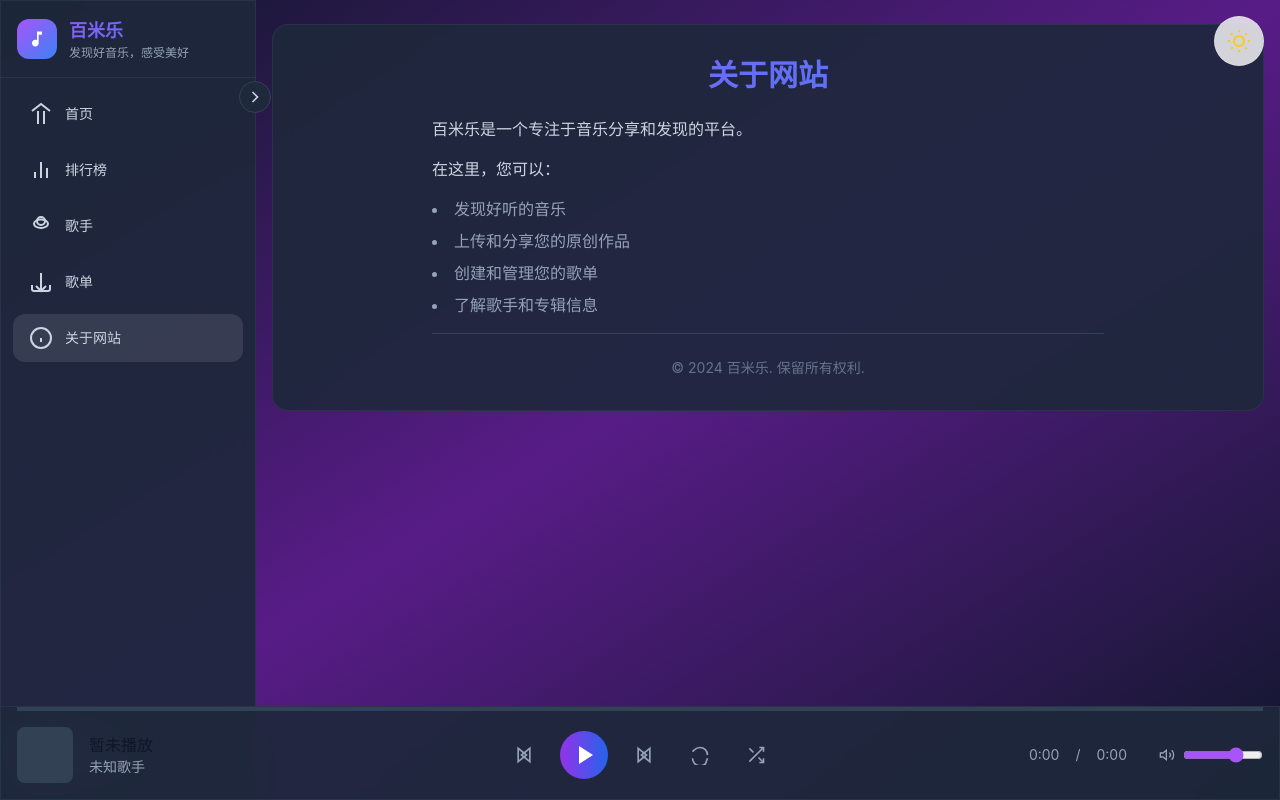
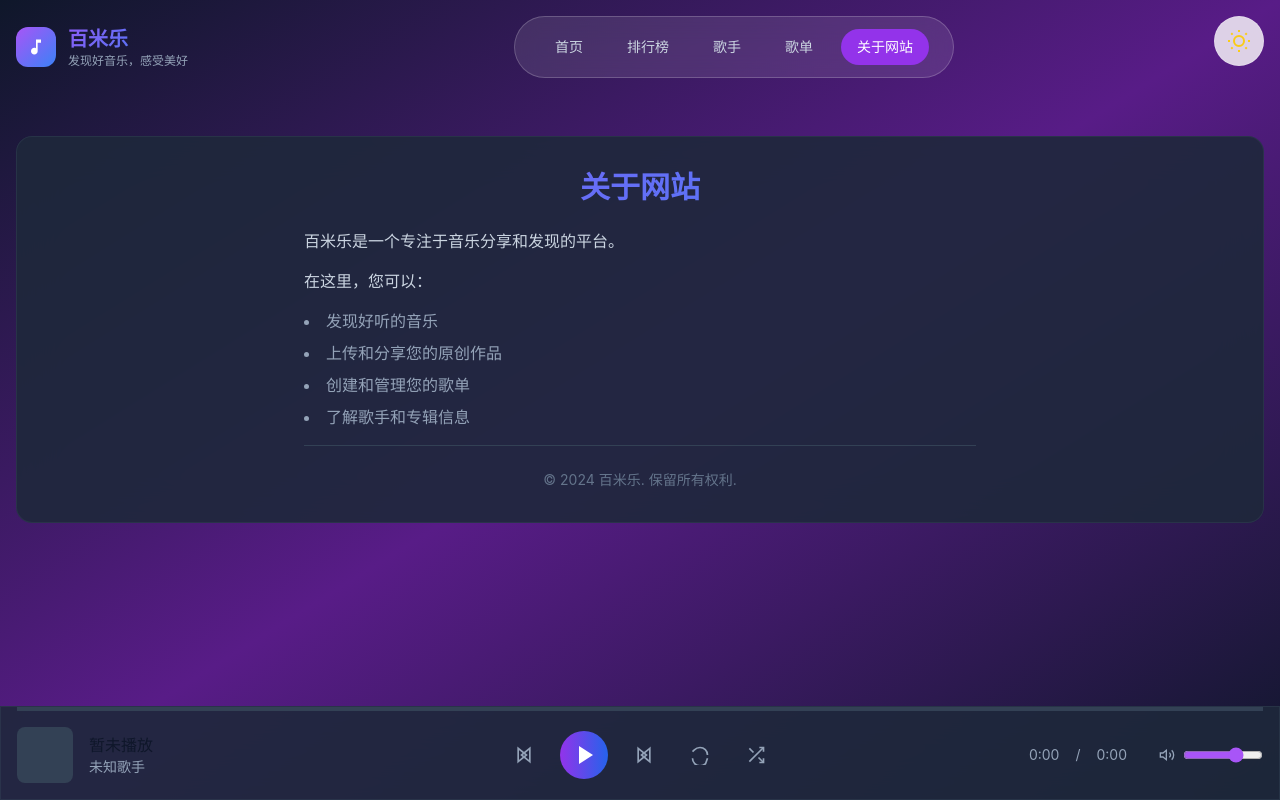
Before and after one commit to fjsuta/bailemi, a Vue app in the folder bailemi-frontend/: page /#/about in a window 1280 px wide. Built offline with nearby package versions, Linux system fonts and the light colour scheme.

Commit message:
将侧边栏功能按钮移到顶部，使用毛玻璃胶囊形状

```diff
--- a/bailemi-frontend/src/views/music/About.vue
+++ b/bailemi-frontend/src/views/music/About.vue
@@ -1,7 +1,39 @@
 <template>
   <div class="min-h-screen pb-24">
-    <Sidebar />
-    <div class="pl-16 md:pl-64 transition-all duration-300">
+    <!-- 顶部导航栏 -->
+    <div class="fixed top-0 left-0 right-0 z-50 px-4 py-4">
+      <div class="container mx-auto">
+        <div class="flex items-center gap-4 mb-4">
+          <div class="flex items-center gap-3">
+            <div class="w-10 h-10 rounded-xl bg-gradient-to-br from-purple-500 to-blue-500 flex items-center justify-center flex-shrink-0">
+              <svg class="w-5 h-5 text-white" viewBox="0 0 24 24" fill="currentColor">
+                <path d="M12 3v10.55c-.59-.34-1.27-.55-2-.55-2.21 0-4 1.79-4 4s1.79 4 4 4 4-1.79 4-4V7h4V3h-6z"/>
+              </svg>
+            </div>
+            <div class="flex flex-col">
+              <h1 class="text-xl font-bold gradient-text">百米乐</h1>
+              <span class="text-xs text-slate-400">发现好音乐，感受美好</span>
+            </div>
+          </div>
+
+          <div class="flex-1 flex items-center justify-center">
+            <div class="flex items-center gap-3 bg-white/10 backdrop-blur-md rounded-full px-6 py-3 border border-white/20">
+              <router-link
+                v-for="item in navItems"
+                :key="item.path"
+                :to="item.path"
+                class="px-4 py-2 rounded-full text-sm font-medium text-slate-300 hover:text-white hover:bg-white/10 transition-all"
+                :class="{ 'bg-purple-600 text-white': $route.path === item.path }"
+              >
+                {{ item.name }}
+              </router-link>
+            </div>
+          </div>
+        </div>
+      </div>
+    </div>
+
+    <div class="pt-28">
       <div class="container mx-auto px-4 py-6">
         <div class="glass-dark rounded-2xl p-8">
           <h1 class="text-3xl font-bold gradient-text mb-6 text-center">关于网站</h1>
@@ -25,7 +57,13 @@
 </template>
 
 <script setup>
-import Sidebar from '@/components/Sidebar.vue'
+const navItems = [
+  { name: '首页', path: '/' },
+  { name: '排行榜', path: '/charts' },
+  { name: '歌手', path: '/artists' },
+  { name: '歌单', path: '/playlists' },
+  { name: '关于网站', path: '/about' }
+]
 </script>
 
 <style scoped>
--- a/bailemi-frontend/src/views/music/Artists.vue
+++ b/bailemi-frontend/src/views/music/Artists.vue
@@ -1,7 +1,39 @@
 <template>
   <div class="min-h-screen pb-24">
-    <Sidebar />
-    <div class="pl-16 md:pl-64 transition-all duration-300">
+    <!-- 顶部导航栏 -->
+    <div class="fixed top-0 left-0 right-0 z-50 px-4 py-4">
+      <div class="container mx-auto">
+        <div class="flex items-center gap-4 mb-4">
+          <div class="flex items-center gap-3">
+            <div class="w-10 h-10 rounded-xl bg-gradient-to-br from-purple-500 to-blue-500 flex items-center justify-center flex-shrink-0">
+              <svg class="w-5 h-5 text-white" viewBox="0 0 24 24" fill="currentColor">
+                <path d="M12 3v10.55c-.59-.34-1.27-.55-2-.55-2.21 0-4 1.79-4 4s1.79 4 4 4 4-1.79 4-4V7h4V3h-6z"/>
+              </svg>
+            </div>
+            <div class="flex flex-col">
+              <h1 class="text-xl font-bold gradient-text">百米乐</h1>
+              <span class="text-xs text-slate-400">发现好音乐，感受美好</span>
+            </div>
+          </div>
+
+          <div class="flex-1 flex items-center justify-center">
+            <div class="flex items-center gap-3 bg-white/10 backdrop-blur-md rounded-full px-6 py-3 border border-white/20">
+              <router-link
+                v-for="item in navItems"
+                :key="item.path"
+                :to="item.path"
+                class="px-4 py-2 rounded-full text-sm font-medium text-slate-300 hover:text-white hover:bg-white/10 transition-all"
+                :class="{ 'bg-purple-600 text-white': $route.path === item.path }"
+              >
+                {{ item.name }}
+              </router-link>
+            </div>
+          </div>
+        </div>
+      </div>
+    </div>
+
+    <div class="pt-28">
       <div class="container mx-auto px-4 py-6">
         <div class="glass-dark rounded-2xl p-8 text-center">
           <h1 class="text-3xl font-bold gradient-text mb-4">歌手</h1>
@@ -13,7 +45,13 @@
 </template>
 
 <script setup>
-import Sidebar from '@/components/Sidebar.vue'
+const navItems = [
+  { name: '首页', path: '/' },
+  { name: '排行榜', path: '/charts' },
+  { name: '歌手', path: '/artists' },
+  { name: '歌单', path: '/playlists' },
+  { name: '关于网站', path: '/about' }
+]
 </script>
 
 <style scoped>
--- a/bailemi-frontend/src/views/music/Charts.vue
+++ b/bailemi-frontend/src/views/music/Charts.vue
@@ -1,7 +1,39 @@
 <template>
   <div class="min-h-screen pb-24">
-    <Sidebar />
-    <div class="pl-16 md:pl-64 transition-all duration-300">
+    <!-- 顶部导航栏 -->
+    <div class="fixed top-0 left-0 right-0 z-50 px-4 py-4">
+      <div class="container mx-auto">
+        <div class="flex items-center gap-4 mb-4">
+          <div class="flex items-center gap-3">
+            <div class="w-10 h-10 rounded-xl bg-gradient-to-br from-purple-500 to-blue-500 flex items-center justify-center flex-shrink-0">
+              <svg class="w-5 h-5 text-white" viewBox="0 0 24 24" fill="currentColor">
+                <path d="M12 3v10.55c-.59-.34-1.27-.55-2-.55-2.21 0-4 1.79-4 4s1.79 4 4 4 4-1.79 4-4V7h4V3h-6z"/>
+              </svg>
+            </div>
+            <div class="flex flex-col">
+              <h1 class="text-xl font-bold gradient-text">百米乐</h1>
+              <span class="text-xs text-slate-400">发现好音乐，感受美好</span>
+            </div>
+          </div>
+
+          <div class="flex-1 flex items-center justify-center">
+            <div class="flex items-center gap-3 bg-white/10 backdrop-blur-md rounded-full px-6 py-3 border border-white/20">
+              <router-link
+                v-for="item in navItems"
+                :key="item.path"
+                :to="item.path"
+                class="px-4 py-2 rounded-full text-sm font-medium text-slate-300 hover:text-white hover:bg-white/10 transition-all"
+                :class="{ 'bg-purple-600 text-white': $route.path === item.path }"
+              >
+                {{ item.name }}
+              </router-link>
+            </div>
+          </div>
+        </div>
+      </div>
+    </div>
+
+    <div class="pt-28">
       <div class="container mx-auto px-4 py-6">
         <div class="glass-dark rounded-2xl p-8 text-center">
           <h1 class="text-3xl font-bold gradient-text mb-4">排行榜</h1>
@@ -13,7 +45,13 @@
 </template>
 
 <script setup>
-import Sidebar from '@/components/Sidebar.vue'
+const navItems = [
+  { name: '首页', path: '/' },
+  { name: '排行榜', path: '/charts' },
+  { name: '歌手', path: '/artists' },
+  { name: '歌单', path: '/playlists' },
+  { name: '关于网站', path: '/about' }
+]
 </script>
 
 <style scoped>
--- a/bailemi-frontend/src/views/music/Home.vue
+++ b/bailemi-frontend/src/views/music/Home.vue
@@ -1,11 +1,35 @@
 <template>
   <div class="min-h-screen pb-24">
-    <!-- 侧边栏 -->
-    <Sidebar />
+    <!-- 顶部导航栏 -->
+    <div class="fixed top-0 left-0 right-0 z-50 px-4 py-4">
+      <div class="container mx-auto">
+        <div class="flex items-center gap-4 mb-4">
+          <div class="flex items-center gap-3">
+            <div class="w-10 h-10 rounded-xl bg-gradient-to-br from-purple-500 to-blue-500 flex items-center justify-center flex-shrink-0">
+              <svg class="w-5 h-5 text-white" viewBox="0 0 24 24" fill="currentColor">
+                <path d="M12 3v10.55c-.59-.34-1.27-.55-2-.55-2.21 0-4 1.79-4 4s1.79 4 4 4 4-1.79 4-4V7h4V3h-6z"/>
+              </svg>
+            </div>
+            <div class="flex flex-col">
+              <h1 class="text-xl font-bold gradient-text">百米乐</h1>
+              <span class="text-xs text-slate-400">发现好音乐，感受美好</span>
+            </div>
+          </div>
 
-    <div class="pl-16 md:pl-64 transition-all duration-300">
-      <div class="container mx-auto px-4 pt-6">
-        <header class="flex items-center justify-end mb-8">
+          <div class="flex-1 flex items-center justify-center">
+            <div class="flex items-center gap-3 bg-white/10 backdrop-blur-md rounded-full px-6 py-3 border border-white/20">
+              <router-link
+                v-for="item in navItems"
+                :key="item.path"
+                :to="item.path"
+                class="px-4 py-2 rounded-full text-sm font-medium text-slate-300 hover:text-white hover:bg-white/10 transition-all"
+                :class="{ 'bg-purple-600 text-white': $route.path === item.path }"
+              >
+                {{ item.name }}
+              </router-link>
+            </div>
+          </div>
+
           <div class="flex items-center gap-4">
             <div v-if="authStore.isAuthenticated" class="flex items-center gap-3">
               <router-link to="/upload" class="px-4 py-2 bg-gradient-to-r from-green-600 to-emerald-600 rounded-lg text-sm font-medium hover:opacity-90 transition-opacity flex items-center gap-2">
@@ -34,7 +58,12 @@
               </svg>
             </button>
           </div>
-        </header>
+        </div>
+      </div>
+    </div>
+
+    <div class="pt-28">
+      <div class="container mx-auto px-4">
 
         <Teleport to="body">
           <div v-if="showSearch" class="fixed inset-0 z-50 flex items-start justify-center pt-24">
@@ -133,7 +162,6 @@ import { useAuthStore } from '@/stores/auth'
 import { useMusicStore } from '@/stores/music'
 import { useNotificationStore } from '@/stores/notification'
 import api from '@/utils/api'
-import Sidebar from '@/components/Sidebar.vue'
 import Banner from '@/components/music/Banner.vue'
 import Recommend from '@/components/music/Recommend.vue'
 import Chart from '@/components/music/Chart.vue'
@@ -143,6 +171,14 @@ const router = useRouter()
 const authStore = useAuthStore()
 const musicStore = useMusicStore()
 const notificationStore = useNotificationStore()
+
+const navItems = [
+  { name: '首页', path: '/' },
+  { name: '排行榜', path: '/charts' },
+  { name: '歌手', path: '/artists' },
+  { name: '歌单', path: '/playlists' },
+  { name: '关于网站', path: '/about' }
+]
 
 const searchQuery = ref('')
 const searchResults = ref([])
--- a/bailemi-frontend/src/views/music/Playlists.vue
+++ b/bailemi-frontend/src/views/music/Playlists.vue
@@ -1,7 +1,39 @@
 <template>
   <div class="min-h-screen pb-24">
-    <Sidebar />
-    <div class="pl-16 md:pl-64 transition-all duration-300">
+    <!-- 顶部导航栏 -->
+    <div class="fixed top-0 left-0 right-0 z-50 px-4 py-4">
+      <div class="container mx-auto">
+        <div class="flex items-center gap-4 mb-4">
+          <div class="flex items-center gap-3">
+            <div class="w-10 h-10 rounded-xl bg-gradient-to-br from-purple-500 to-blue-500 flex items-center justify-center flex-shrink-0">
+              <svg class="w-5 h-5 text-white" viewBox="0 0 24 24" fill="currentColor">
+                <path d="M12 3v10.55c-.59-.34-1.27-.55-2-.55-2.21 0-4 1.79-4 4s1.79 4 4 4 4-1.79 4-4V7h4V3h-6z"/>
+              </svg>
+            </div>
+            <div class="flex flex-col">
+              <h1 class="text-xl font-bold gradient-text">百米乐</h1>
+              <span class="text-xs text-slate-400">发现好音乐，感受美好</span>
+            </div>
+          </div>
+
+          <div class="flex-1 flex items-center justify-center">
+            <div class="flex items-center gap-3 bg-white/10 backdrop-blur-md rounded-full px-6 py-3 border border-white/20">
+              <router-link
+                v-for="item in navItems"
+                :key="item.path"
+                :to="item.path"
+                class="px-4 py-2 rounded-full text-sm font-medium text-slate-300 hover:text-white hover:bg-white/10 transition-all"
+                :class="{ 'bg-purple-600 text-white': $route.path === item.path }"
+              >
+                {{ item.name }}
+              </router-link>
+            </div>
+          </div>
+        </div>
+      </div>
+    </div>
+
+    <div class="pt-28">
       <div class="container mx-auto px-4 py-6">
         <div class="glass-dark rounded-2xl p-8 text-center">
           <h1 class="text-3xl font-bold gradient-text mb-4">歌单</h1>
@@ -13,7 +45,13 @@
 </template>
 
 <script setup>
-import Sidebar from '@/components/Sidebar.vue'
+const navItems = [
+  { name: '首页', path: '/' },
+  { name: '排行榜', path: '/charts' },
+  { name: '歌手', path: '/artists' },
+  { name: '歌单', path: '/playlists' },
+  { name: '关于网站', path: '/about' }
+]
 </script>
 
 <style scoped>
```
